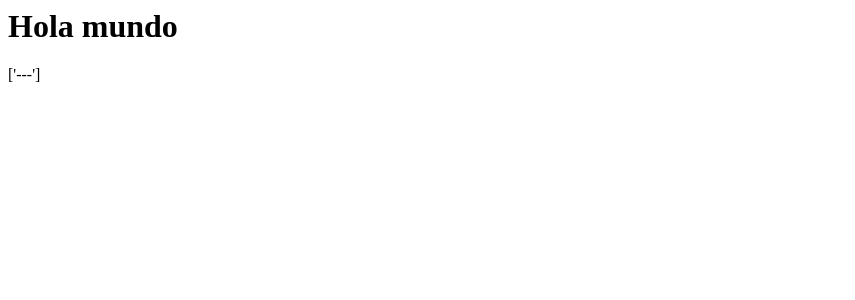
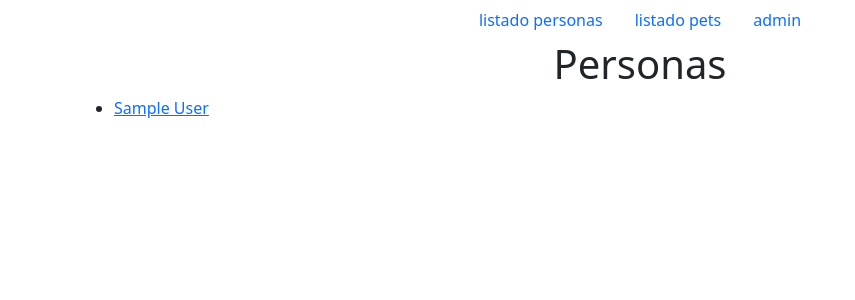
Before and after one commit to Yursksf1/proyectoMascotas, a Django app: page / in a window 1280 px wide. Shown: the top 300 px of the page, without its empty margins (0-855 px from the left). Run offline with Django 4.2, Linux system fonts and the light colour scheme; tables that the repository leaves empty hold one stand-in row (values such as "Sample post").

Commit message:
update menu

```diff
--- a/myapp/templates/myapp/menu.html
+++ b/myapp/templates/myapp/menu.html
@@ -10,8 +10,8 @@
         </a>
     </li>
     <li class="nav-item">
-        <a class="nav-link" href="https://gmail.com">
-            Gmail
+        <a class="nav-link" href="/admin">
+            admin
         </a>
     </li>
 </ul>
--- a/myapp/urls.py
+++ b/myapp/urls.py
@@ -20,7 +20,7 @@ from myapp import views
 
 app_name = "app"
 urlpatterns = [
-    path('', views.index),
+    path('', views.lists_persons),
     path('index2', views.index_2),
 
     path('lists_persons', views.lists_persons, name='listado_personas'),
```
Also changed, not shown: 1 other file.
